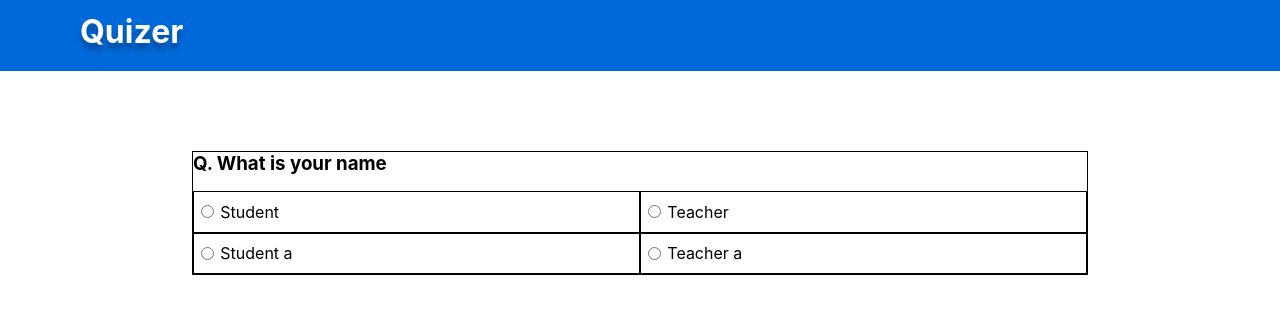
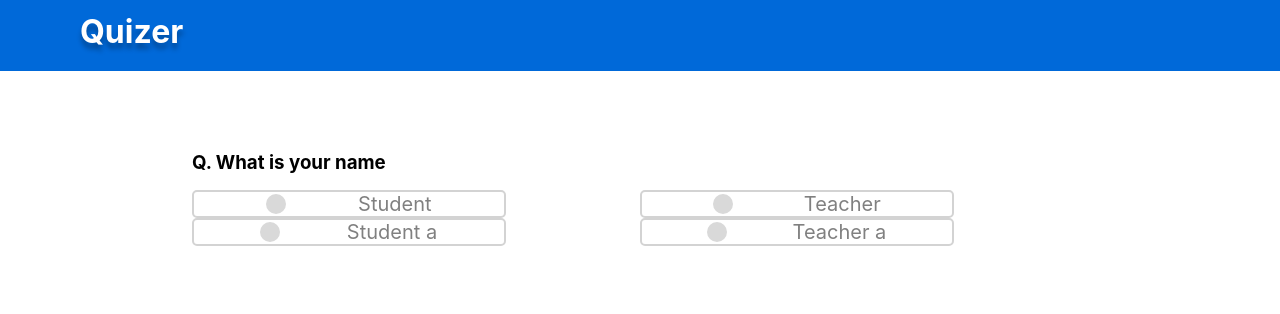
Before and after one commit to akshpnwr/quizer, a React (Create React App) app: page / in a window 1280 px wide. Shown: the top 314 px of the page. Built offline with nearby package versions, Linux system fonts and the light colour scheme.

Commit message:
stylinh the input button

```diff
--- a/src/components/Option/Option.js
+++ b/src/components/Option/Option.js
@@ -17,7 +17,8 @@ const Option = (props) => {
         ref={inputRef}
       />
       <label htmlFor={props.children} className={classes.label}>
-        {props.children}
+        <div className={classes.dot} />
+        <span className={classes.span}>{props.children}</span>
       </label>
     </div>
   );
--- a/src/components/Option/Option.module.css
+++ b/src/components/Option/Option.module.css
@@ -1,20 +1,71 @@
 /* #0069d9 */
 .input {
   display: flex;
-  border: 1px solid black;
   align-items: center;
   cursor: pointer;
-}
-
-.input input {
-  margin: 1em 0.5em;
+  height: 100%;
+  width: 70%;
 }
 
 .label {
   cursor: pointer;
+  height: 100%;
+  width: 100%;
+  /* padding: 0.1em 0.1em;
+  margin: 0.5em 0.5em; */
+  border: 2px solid lightgray;
+  border-radius: 5px;
+  display: flex;
+  align-items: center;
+  justify-content: space-evenly;
+  transition: all 0.3s ease;
 }
 
-.input input:checked:checked ~ .label {
+.dot {
+  height: 20px;
+  width: 20px;
+  background: #d9d9d9;
+  border-radius: 50%;
+  position: relative;
+}
+
+.dot::before {
+  position: absolute;
+  content: "";
+  top: 4px;
+  left: 4px;
+  width: 12px;
+  height: 12px;
+  background: #0069d9;
+  border-radius: 50%;
+  opacity: 0;
+  transform: scale(1.5);
+  transition: all 0.3s ease;
+}
+
+.input input {
+  display: none;
+}
+
+.input input:checked:checked ~ .label,
+.input input:checked:checked ~ .input input {
   border-color: #0069d9;
   background: #0069d9;
 }
+
+.input input:checked:checked ~ .label .dot {
+  background-color: #fff;
+}
+
+.input input:checked:checked ~ .label .dot::before {
+  opacity: 1;
+  transform: scale(1);
+}
+
+.span {
+  font-size: 20px;
+  color: #808080;
+}
+.input input:checked:checked ~ .label .span {
+  color: #fff;
+}
--- a/src/containers/Quiz/Quiz.module.css
+++ b/src/containers/Quiz/Quiz.module.css
@@ -1,7 +1,6 @@
 .quiz {
   width: 70%;
   margin: 5em auto;
-  border: 1px solid black;
 }
 
 .options {
```
